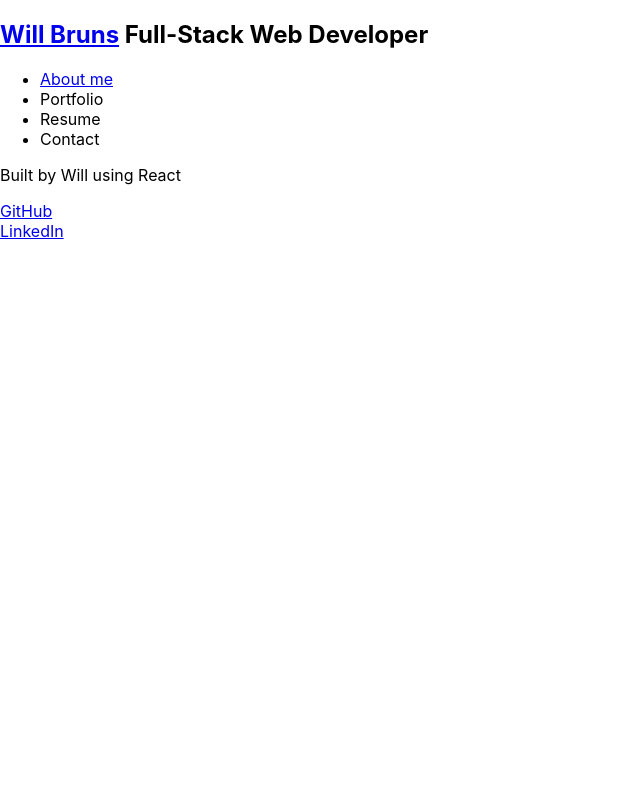
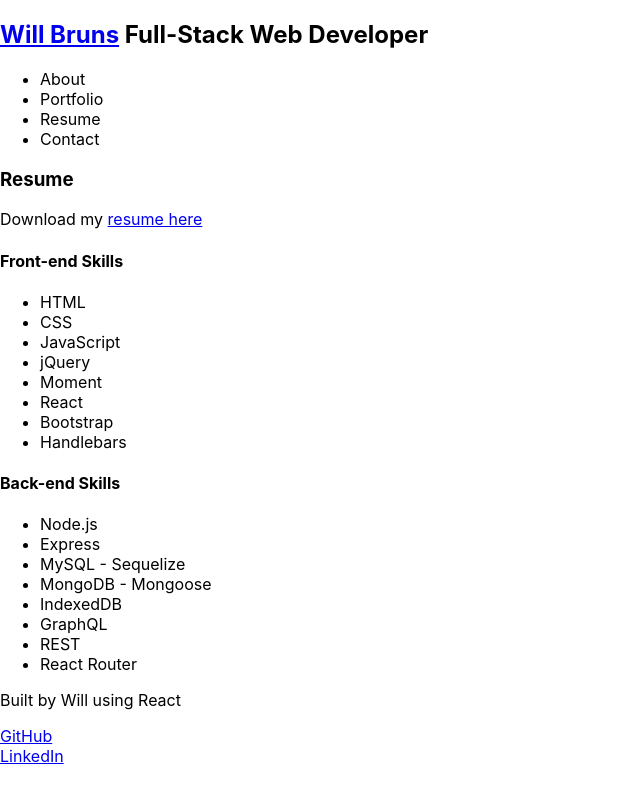
Before and after one commit to wbruns/react-portfolio, a React (Create React App) app: page / in a window 1280 px wide. Both pictures are taken after a click on the element "Resume". Shown: the whole page, without its empty margins (0-640 px from the left). Built offline with nearby package versions, Linux system fonts and the light colour scheme.

Commit message:
added resume component with downloadable pdf and list of skills

```diff
--- a/src/App.js
+++ b/src/App.js
@@ -1,17 +1,19 @@
 import React, { useState } from 'react';
 import Header from './components/Header';
 import About from './components/About';
+import Portfolio from './components/Portfolio';
+import Resume from './components/Resume';
 import Contact from './components/Contact';
 import Footer from './components/Footer';
-import Portfolio from './components/Portfolio';
 
 function App() {
   const [navOptions] = useState([
+    { name: 'About' },
     { name: 'Portfolio' },
     { name: 'Resume' }
   ]);
 
-  const [currentNav, setCurrentNav] = useState(false);
+  const [currentNav, setCurrentNav] = useState(navOptions[0]);
   const [contactSelected, setContactSelected] = useState(false);
   console.log(currentNav);
   return (
@@ -24,11 +26,14 @@
         setContactSelected={setContactSelected}
       />
       <main>
-        {!contactSelected && !currentNav && (
+        {!contactSelected && currentNav.name === 'About' && (
           <About />
         )}
         {!contactSelected && currentNav.name === 'Portfolio' && (
           <Portfolio />
+        )}
+        {!contactSelected && currentNav.name === 'Resume' && (
+          <Resume />
         )}
         {contactSelected && (
           <Contact />
--- a/src/components/Nav/index.js
+++ b/src/components/Nav/index.js
@@ -12,11 +12,6 @@
     return (
             <nav>
                 <ul className="flex-row">
-                    <li className="mx-2">
-                        <a data-testid="about" href="#about" onClick={() => setContactSelected(false)}>
-                            About me
-                        </a>
-                    </li>
                     {navOptions.map((option) => (
                         <li className={`mx-1 ${
                             currentNav.name === option.name && !contactSelected && 'navActive'
--- /dev/null
+++ b/src/components/Resume/index.js
@@ -0,0 +1,37 @@
+import React from 'react';
+import myResume from '../../assets/Resume - Will Bruns.pdf';
+
+function Resume() {
+    return (
+        <div>
+            <h3>Resume</h3>
+            <div>
+                <p>Download my <a href={myResume} download="Resume - Will Bruns.pdf">resume here</a></p>
+            </div>
+            <h4>Front-end Skills</h4>
+            <ul>
+                <li>HTML</li>
+                <li>CSS</li>
+                <li>JavaScript</li>
+                <li>jQuery</li>
+                <li>Moment</li>
+                <li>React</li>
+                <li>Bootstrap</li>
+                <li>Handlebars</li>
+            </ul>
+            <h4>Back-end Skills</h4>
+            <ul>
+                <li>Node.js</li>
+                <li>Express</li>
+                <li>MySQL - Sequelize</li>
+                <li>MongoDB - Mongoose</li>
+                <li>IndexedDB</li>
+                <li>GraphQL</li>
+                <li>REST</li>
+                <li>React Router</li>
+            </ul>
+        </div>
+    );
+}
+
+export default Resume;
```
Also changed, not shown: 1 other file (tests, documents, lock files or other folders).
